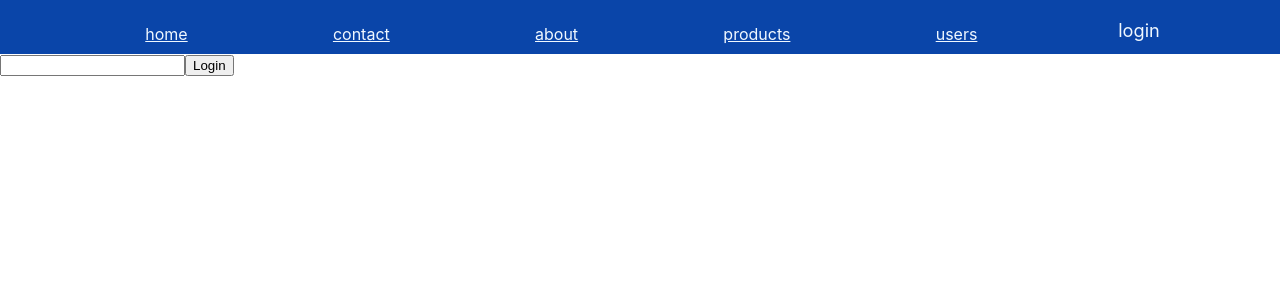
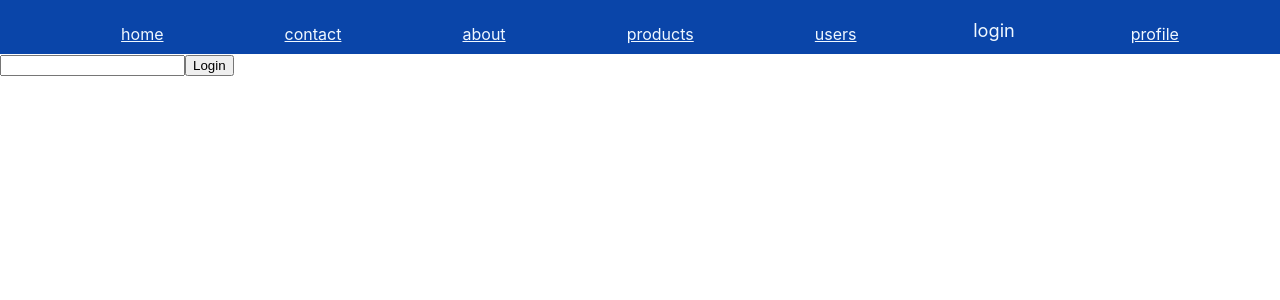
Before and after one commit to Shansudar/Manfree-react, a React (Create React App) app in the folder my-app/: page /login in a window 1280 px wide. Shown: the top 300 px of the page. Built offline with nearby package versions, Linux system fonts and the light colour scheme.

Commit message:
protecting route using useNavigator

```diff
--- a/my-app/src/components/NavBar.jsx
+++ b/my-app/src/components/NavBar.jsx
@@ -1,7 +1,15 @@
 import React from "react";
 import { Link, NavLink } from "react-router-dom";
 
-const routes = ["home", "contact", "about", "products", "users", "login"];
+const routes = [
+  "home",
+  "contact",
+  "about",
+  "products",
+  "users",
+  "login",
+  "profile",
+];
 const NavBar = () => {
   return (
     <nav className="navbar-container">
--- a/my-app/src/index.js
+++ b/my-app/src/index.js
@@ -17,6 +17,7 @@ import SingleProduct from "./pages/SingleProduct";
 import LoginContext from "./Context/LoginContext";
 import Profile from "./pages/Profile";
 import Login from "./pages/Login";
+import Wrapper from "./pages/Wrapper";
 const node = document.getElementById("root");
 const root = ReactDOM.createRoot(node);
 root.render(
@@ -34,7 +35,14 @@ root.render(
           <Route path=":name" element={<SingleProduct />} />
         </Route>
         <Route path="/*" element={<PageNotFound />} />
-        <Route path="/profile" element={<Profile />} />
+        <Route
+          path="/profile"
+          element={
+            <Wrapper>
+              <Profile />
+            </Wrapper>
+          }
+        />
         <Route path="/login" element={<Login />} />
       </Routes>
     </BrowserRouter>
--- /dev/null
+++ b/my-app/src/pages/Wrapper.jsx
@@ -0,0 +1,16 @@
+import React, { useEffect } from "react";
+import { useNavigate } from "react-router-dom";
+import { useAuth } from "../Context/LoginContext";
+
+const Wrapper = ({ children }) => {
+  const navi = useNavigate();
+  const { user } = useAuth();
+  useEffect(() => {
+    if (!user.isLogged) {
+      navi("/login");
+    }
+  }, []);
+  return <>{children}</>;
+};
+
+export default Wrapper;
```
